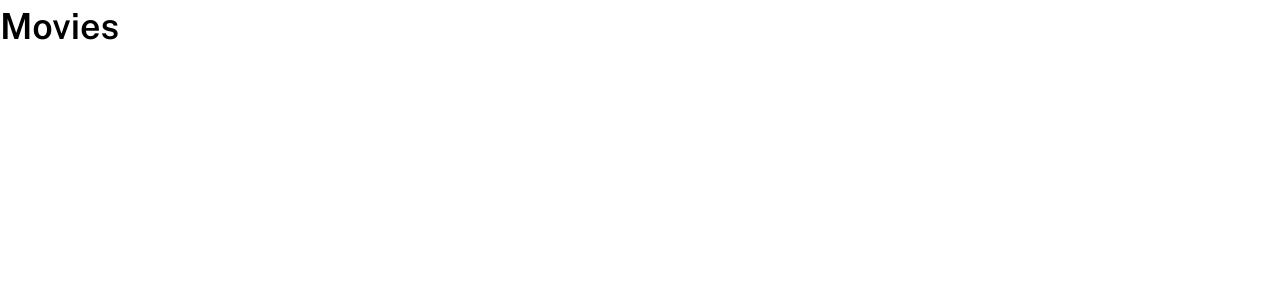
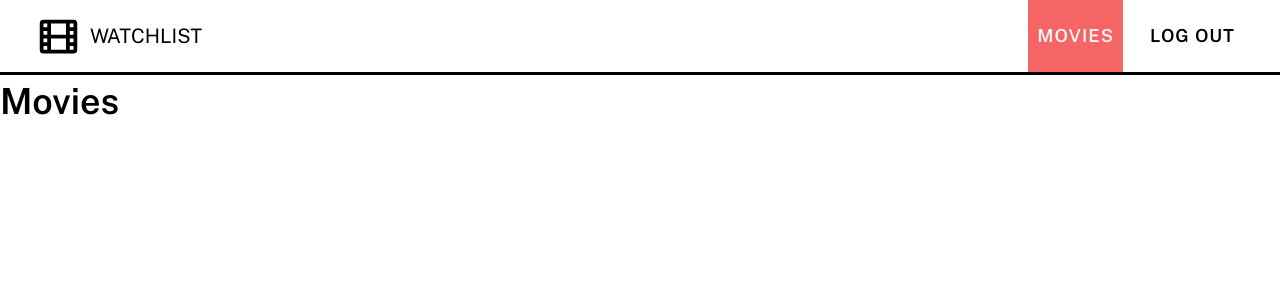
Before and after one commit to TimothyJNeale/movie-watchlist, a Flask app: page / in a window 1280 px wide. Before the commit the part shown is almost empty. Shown: the top 300 px of the page. Run offline with Flask 3, Linux system fonts and the light colour scheme.

Commit message:
Added and stylred header and nav bar

```diff
--- a/movie_library/static/css/main.css
+++ b/movie_library/static/css/main.css
@@ -53,6 +53,78 @@ body {
   background-color: var(--background-color);
 }
 
+.header {
+  padding: 0 2em;
+  border-bottom: var(--border);
+}
+.header__logo {
+  display: flex;
+  align-items: center;
+  height: 4rem;
+  color: inherit;
+  text-decoration: none;
+}
+
+.header__logo:hover {
+  color: var(--accent-colour);
+}
+
+.logo__icon {
+  width: 2.5rem;
+  height: 2.5rem;
+}
+
+.logo__name {
+  margin-left: 0.5rem;
+  text-transform: uppercase;
+  font-weight: 500;
+  font-size: 20px;
+}
+
+.nav-container {
+  display: flex;
+  justify-content: space-between;
+  max-width: 75rem;
+  margin: 0 auto;
+}
+
+.nav {
+  display: flex;
+}
+
+.nav__link {
+  display: flex;
+  align-items: center;
+  padding: 0 0.5rem;
+  color: inherit;
+  text-decoration: none;
+}
+
+.nav__link--active {
+  background-color: var(--accent-colour);
+  color: var(--text-light);
+}
+
+.nav__link:not(:last-child) {
+  margin-right: 1rem;
+}
+
+.nav__link:hover {
+  margin-bottom: -3px;
+  border-bottom: var(--border);
+}
+
+.nav__item {
+  font-weight: 600;
+  letter-spacing: 1px;
+  text-transform: uppercase;
+}
+
+.nav__icon {
+  width: 1em;
+  height: 1em;
+}
+
 /* Button styles that we'll share across our site */
 .button {
   /* In order to easily position our buttons, we're making them block level elements */
--- a/movie_library/templates/layout.html
+++ b/movie_library/templates/layout.html
@@ -1,3 +1,4 @@
+{% from "macros/nav.html" import header %}
 <!DOCTYPE html>
 <html lang="en">
     <head>
@@ -13,6 +14,7 @@
     </head>
 
     <body>
+        {{ header("2", "")}}
         <main class="main">
             {% block main_content %} {% endblock %}
         </main>
--- /dev/null
+++ b/movie_library/templates/macros/nav.html
@@ -0,0 +1,41 @@
+{% macro header(email, theme) %}
+<header class="header">
+    <div class ="nav-container">
+        <a href="{{ url_for('pages.index') }}" class="header__logo">
+            <svg xmlns="http://www.w3.org/2000/svg" class="logo__icon" fill="none" viewBox="0 0 24 24" stroke="currentColor">
+                <path stroke-linecap="round" stroke-linejoin="round" stroke-width="2" d="M7 4v16M17 4v16M3 8h4m10 0h4M3 12h18M3 16h4m10 0h4M4 20h16a1 1 0 001-1V5a1 1 0 00-1-1H4a1 1 0 00-1 1v14a1 1 0 001 1z" />
+            </svg>
+            <span class="logo__name">Watchlist</span>
+        </a>
+        <nav class="nav">
+            {%- if not email %}
+                <a
+                    href="#"
+                    class="nav__link"
+                >
+                    <span class="nav__item">Log in</span>
+                </a>
+                <a
+                    href="#"
+                    class="nav__link"
+                >
+                    <span class="nav__item">Register</span>
+                </a>
+            {% else %}
+                <a
+                    href="{{ url_for('pages.index') }}"
+                    class="nav__link {{ 'nav__link--active' if request.path == url_for('pages.index') }}"
+                >
+                    <span class="nav__item">Movies</span>
+                </a>
+                <a
+                    href="#"
+                    class="nav__link"
+                >
+                    <span class="nav__item">Log out</span>
+                </a>
+            {% endif %}
+        </nav>
+    </div>
+</header>
+{% endmacro %}
```
